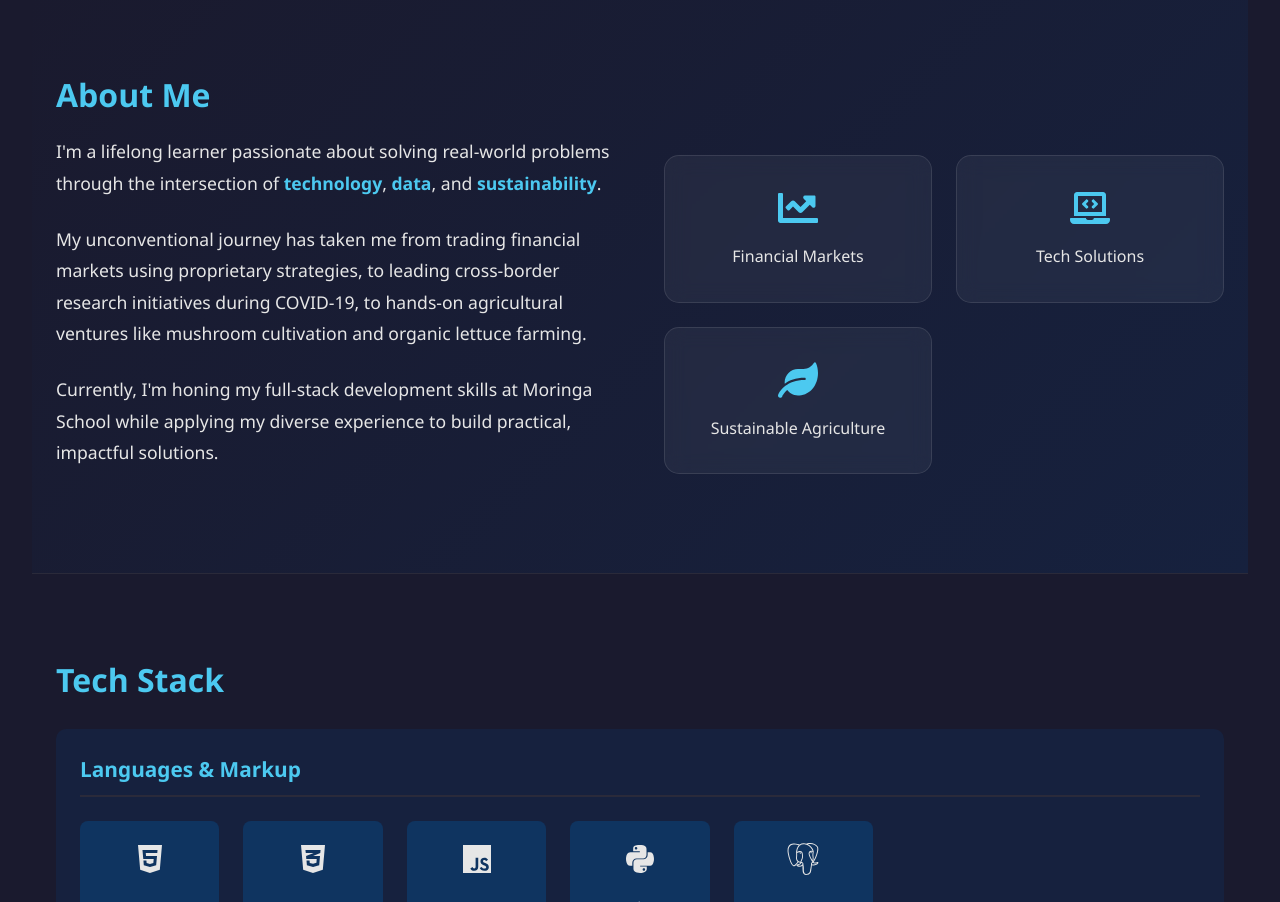
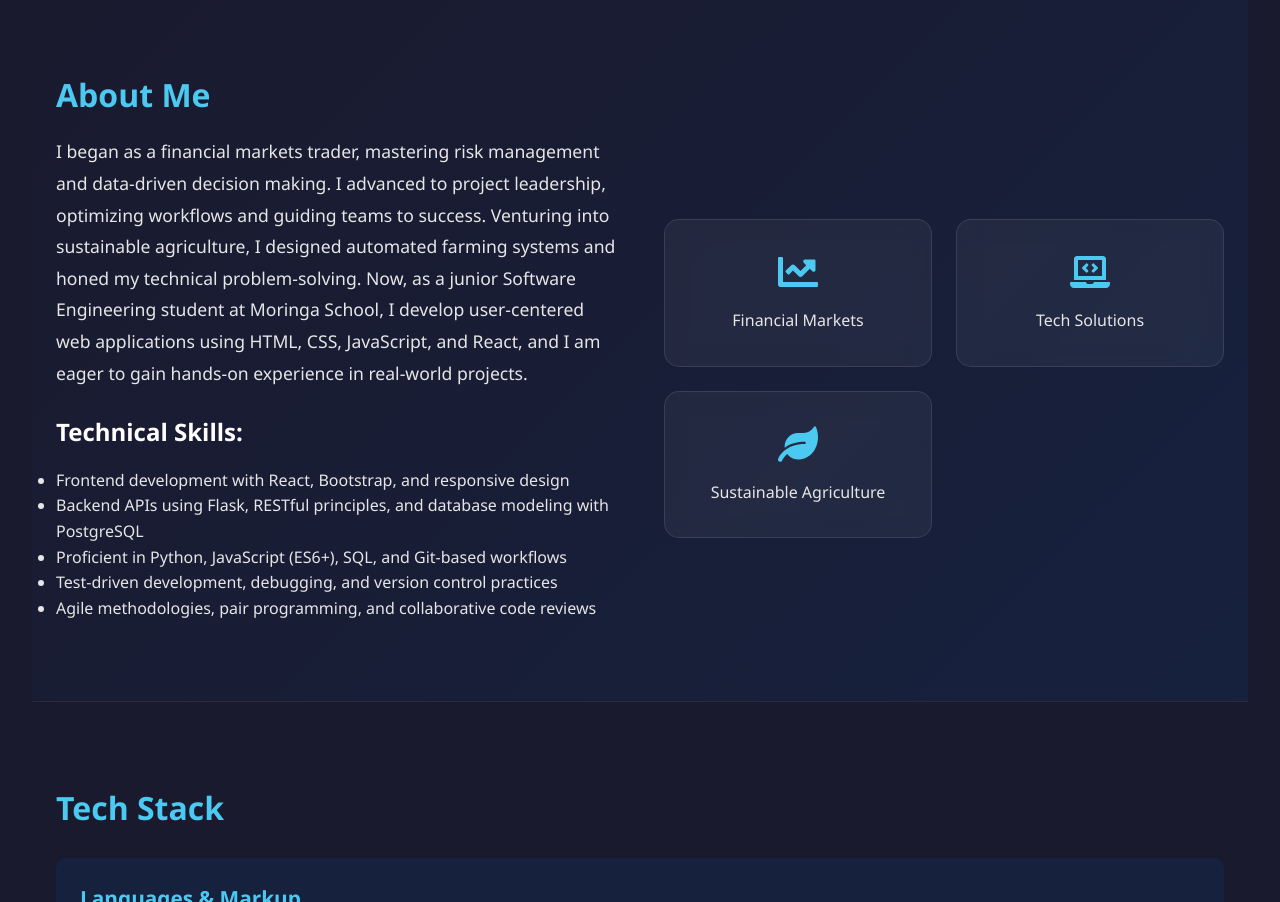
Before and after one commit to Jerome-Chauncey/PortfolioV2, a React (Vite) app: page / in a window 1280 px wide. Shown: the part 1020-1922 px from the top of the page. Built offline with nearby package versions, Linux system fonts and the light colour scheme.

Commit message:
modifies: About.jsx

```diff
--- a/src/App.css
+++ b/src/App.css
@@ -815,6 +815,7 @@ p {
   color: var(--highlight-color);
 }
 
+
 /* Responsive adjustments */
 @media (max-width: 992px) {
   .about-grid {
--- a/src/components/About.jsx
+++ b/src/components/About.jsx
@@ -1,11 +1,11 @@
-import React from 'react';
-import { FaLeaf, FaChartLine, FaLaptopCode } from 'react-icons/fa';
-import { motion } from 'framer-motion';
+import React from "react";
+import { FaLeaf, FaChartLine, FaLaptopCode } from "react-icons/fa";
+import { motion } from "framer-motion";
 
 const About = () => {
   const fadeIn = {
     hidden: { opacity: 0, y: 20 },
-    visible: { opacity: 1, y: 0 }
+    visible: { opacity: 1, y: 0 },
   };
 
   return (
@@ -24,39 +24,56 @@ const About = () => {
           <div className="about-grid">
             <div className="about-text">
               <p>
-                I'm a lifelong learner passionate about solving real-world problems through the intersection of <span className="highlight">technology</span>, <span className="highlight">data</span>, and <span className="highlight">sustainability</span>.
+                I began as a financial markets trader, mastering risk management
+                and data-driven decision making. I advanced to project
+                leadership, optimizing workflows and guiding teams to success.
+                Venturing into sustainable agriculture, I designed automated
+                farming systems and honed my technical problem-solving. Now, as
+                a junior Software Engineering student at Moringa School, I
+                develop user-centered web applications using HTML, CSS,
+                JavaScript, and React, and I am eager to gain hands-on
+                experience in real-world projects.
               </p>
 
-              <p>
-                My unconventional journey has taken me from trading financial markets using proprietary strategies, to leading cross-border research initiatives during COVID-19, to hands-on agricultural ventures like mushroom cultivation and organic lettuce farming.
-              </p>
+              <h3>Technical Skills:</h3>
+              <ul className="skills-list">
+                <li>
+                  Frontend development with React, Bootstrap, and responsive
+                  design
+                </li>
+                <li>
+                  Backend APIs using Flask, RESTful principles, and database
+                  modeling with PostgreSQL
+                </li>
+                <li>
+                  Proficient in Python, JavaScript (ES6+), SQL, and Git-based
+                  workflows
+                </li>
+                <li>
+                  Test-driven development, debugging, and version control
+                  practices
+                </li>
+                <li>
+                  Agile methodologies, pair programming, and collaborative code
+                  reviews
+                </li>
+              </ul>
 
-              <p>
-                Currently, I'm honing my full-stack development skills at Moringa School while applying my diverse experience to build practical, impactful solutions.
-              </p>
+
             </div>
 
             <div className="about-icons">
-              <motion.div
-                whileHover={{ scale: 1.1 }}
-                className="icon-card"
-              >
+              <motion.div whileHover={{ scale: 1.1 }} className="icon-card">
                 <FaChartLine className="icon" />
                 <span>Financial Markets</span>
               </motion.div>
 
-              <motion.div
-                whileHover={{ scale: 1.1 }}
-                className="icon-card"
-              >
+              <motion.div whileHover={{ scale: 1.1 }} className="icon-card">
                 <FaLaptopCode className="icon" />
                 <span>Tech Solutions</span>
               </motion.div>
 
-              <motion.div
-                whileHover={{ scale: 1.1 }}
-                className="icon-card"
-              >
+              <motion.div whileHover={{ scale: 1.1 }} className="icon-card">
                 <FaLeaf className="icon" />
                 <span>Sustainable Agriculture</span>
               </motion.div>
```
